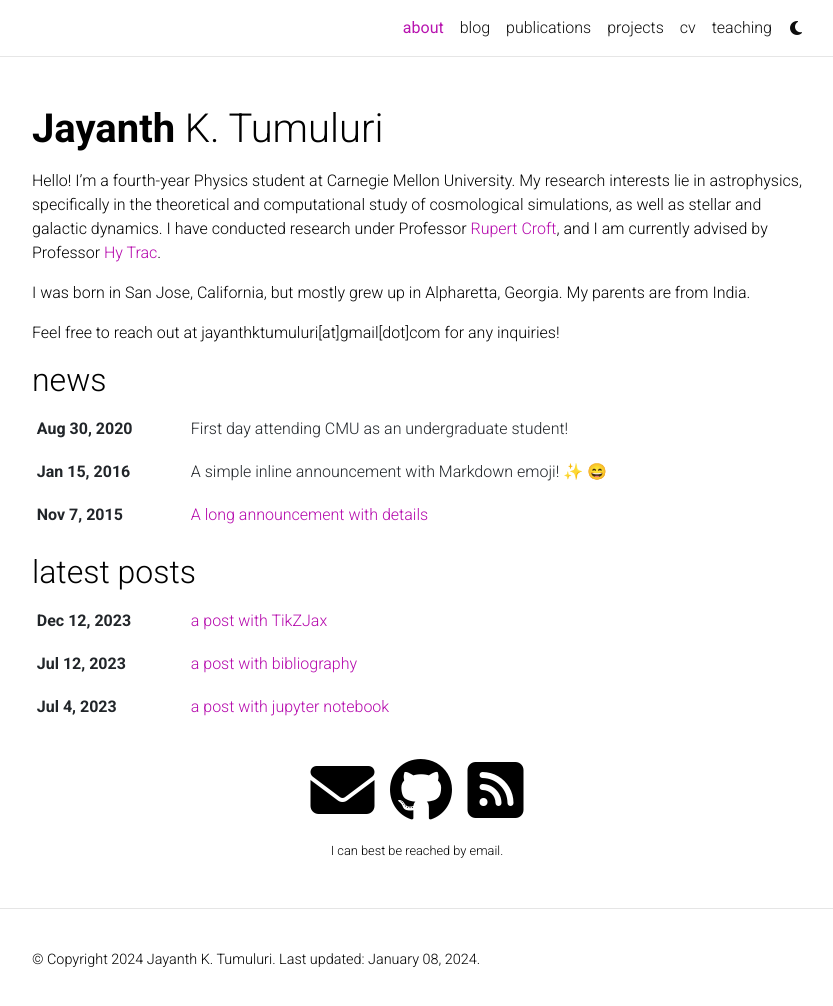
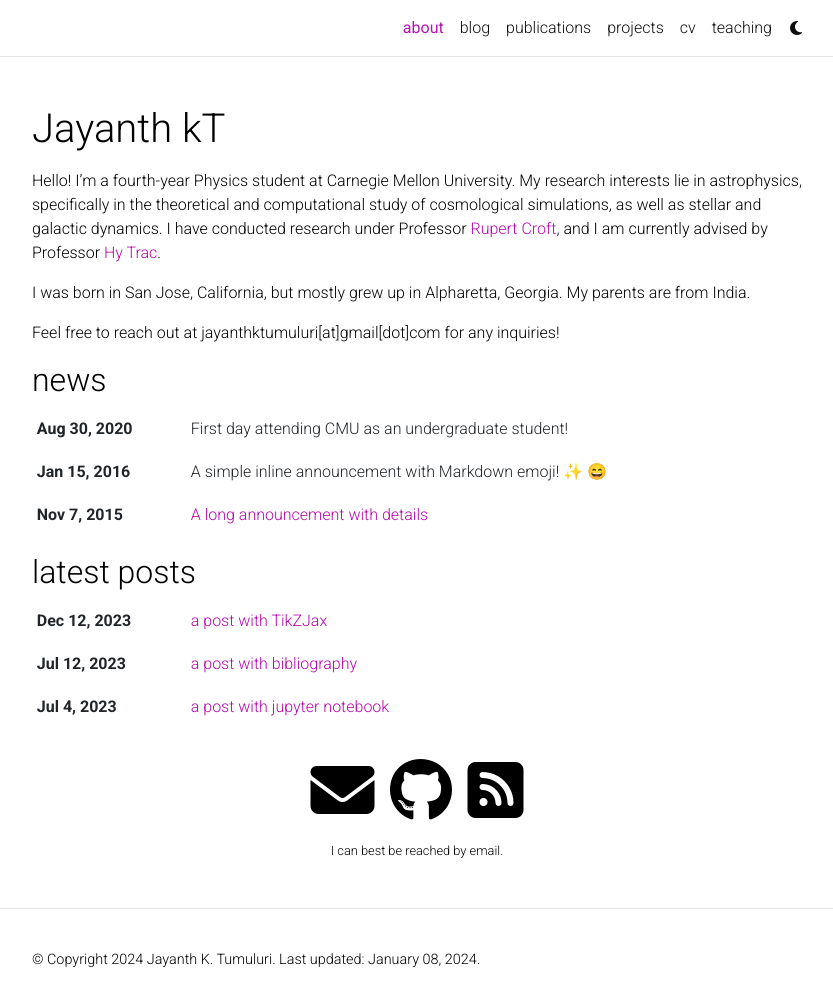
Before and after one commit to jayanthktumuluri/jayanthktumuluri.github.io, a Jekyll site: the page built from _pages/about.md, in a window 1280 px wide and 1011 px high. Shown: the top 1006 px of the window, without its empty margins (223-1056 px from the left). Built offline with Jekyll 4.4.1, drawn with Linux system fonts in a browser that asks for light colours; emoji names are drawn with the system emoji font; comment, search, counter and statistics services are not loaded; a style sheet for code colours, icons or effects is not loaded.

```diff
--- a/_config.yml
+++ b/_config.yml
@@ -2,7 +2,7 @@
 # Site settings
 # -----------------------------------------------------------------------------
 
-title: blank # the website title (if blank, full name will be used instead)
+title: Jayanth kT # the website title (if blank, full name will be used instead)
 first_name: Jayanth
 middle_name: K.
 last_name: Tumuluri
```
